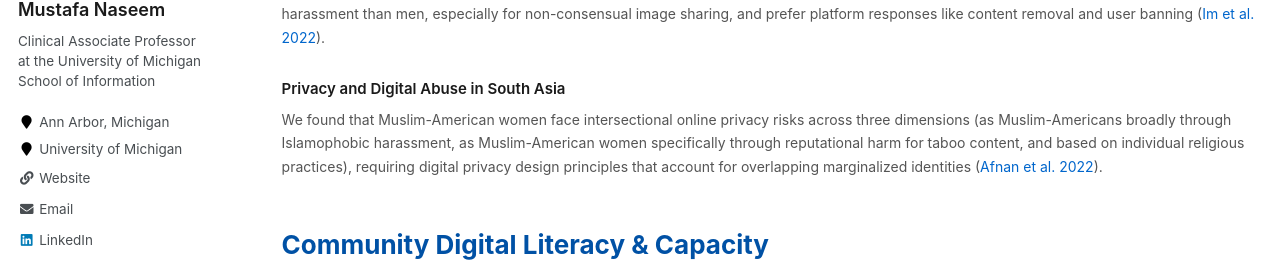
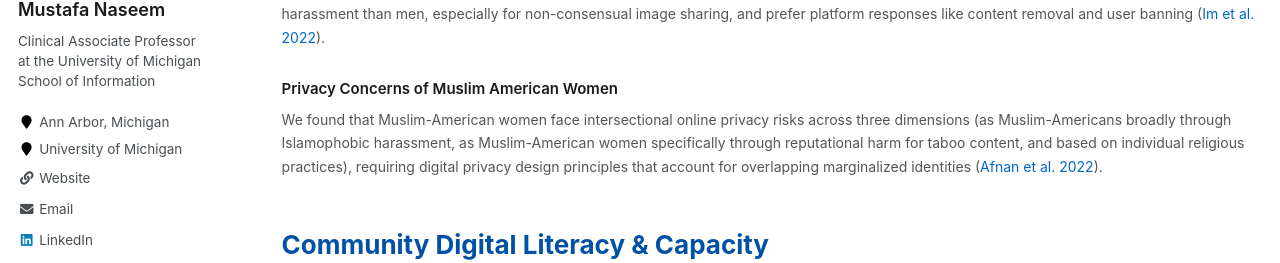
Before and after one commit to mustafanaseem/mustafanaseem.github.io, a Jekyll site: the page built from _pages/research.html, in a window 1280 px wide and 900 px high, scrolled down 1090 px. Shown: the part 181-444 px from the top of the window. Built offline with Jekyll 4.4.1, drawn with Linux system fonts in a browser that asks for light colours.

Commit message:
Update research subheading to Privacy Concerns of Muslim American Women

```diff
--- a/_pages/research.html
+++ b/_pages/research.html
@@ -100,7 +100,7 @@ We studied digital safe spaces in South Asia and found that they allow women to
 We found that image-based abuse in South Asian contexts functions fundamentally differently than Western frameworks, with perpetrators sharing culturally sensitive but non-sexual images with victims' male family members to cause severe social harm, revealing how social media companies' Western definitions fail to protect victims (<a href="/files/2024_NCIDA Image Abuse.pdf">Batool et al. 2024</a>); through global research, we found that women perceive greater harm from online harassment than men, especially for non-consensual image sharing, and prefer platform responses like content removal and user banning (<a href="/files/cscw2022_womens-perspectives-4.pdf">Im et al. 2022</a>).
 </div>
 
-<h3>Privacy and Digital Abuse in South Asia</h3>
+<h3>Privacy Concerns of Muslim American Women</h3>
 <div class="subtheme-summary">
 We found that Muslim-American women face intersectional online privacy risks across three dimensions (as Muslim-Americans broadly through Islamophobic harassment, as Muslim-American women specifically through reputational harm for taboo content, and based on individual religious practices), requiring digital privacy design principles that account for overlapping marginalized identities (<a href="/files/soups2022_auntiesstrangersfbi.pdf">Afnan et al. 2022</a>).
 </div>
```
